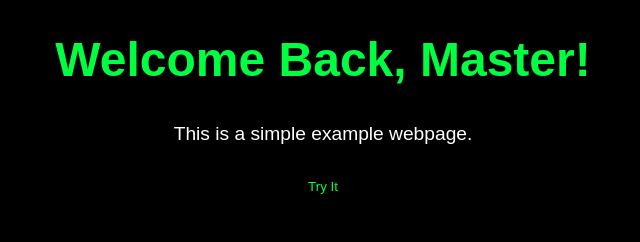
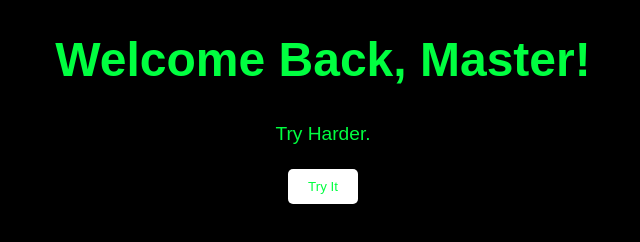
Before and after one commit to ChaerubianMatrix/ChaerubianMatrix.github.io, a plain HTML site: page index.html in a window 1280 px wide. Shown: the whole page, without its empty margins (317-957 px from the left). Drawn offline with Linux system fonts and the light colour scheme.

Commit message:
Update index.html

```diff
--- a/index.html
+++ b/index.html
@@ -16,9 +16,13 @@
       color: #00ff40;
     }
 
+    p {
+      color: #00ff40;
+    }
+
     button {
       padding: 10px 20px;
-      background-color: #000000;
+      background-color: #ffffff;
       color: #00ff40;
       border: none;
       border-radius: 5px;
@@ -33,7 +37,7 @@
 </head>
 <body>
   <h1>Welcome Back, Master!</h1>
-  <p>This is a simple example webpage.</p>
+  <p>Try Harder.</p>
 
   <button onclick="alert('Hello Master!')">Try It</button>
 </body>
```
